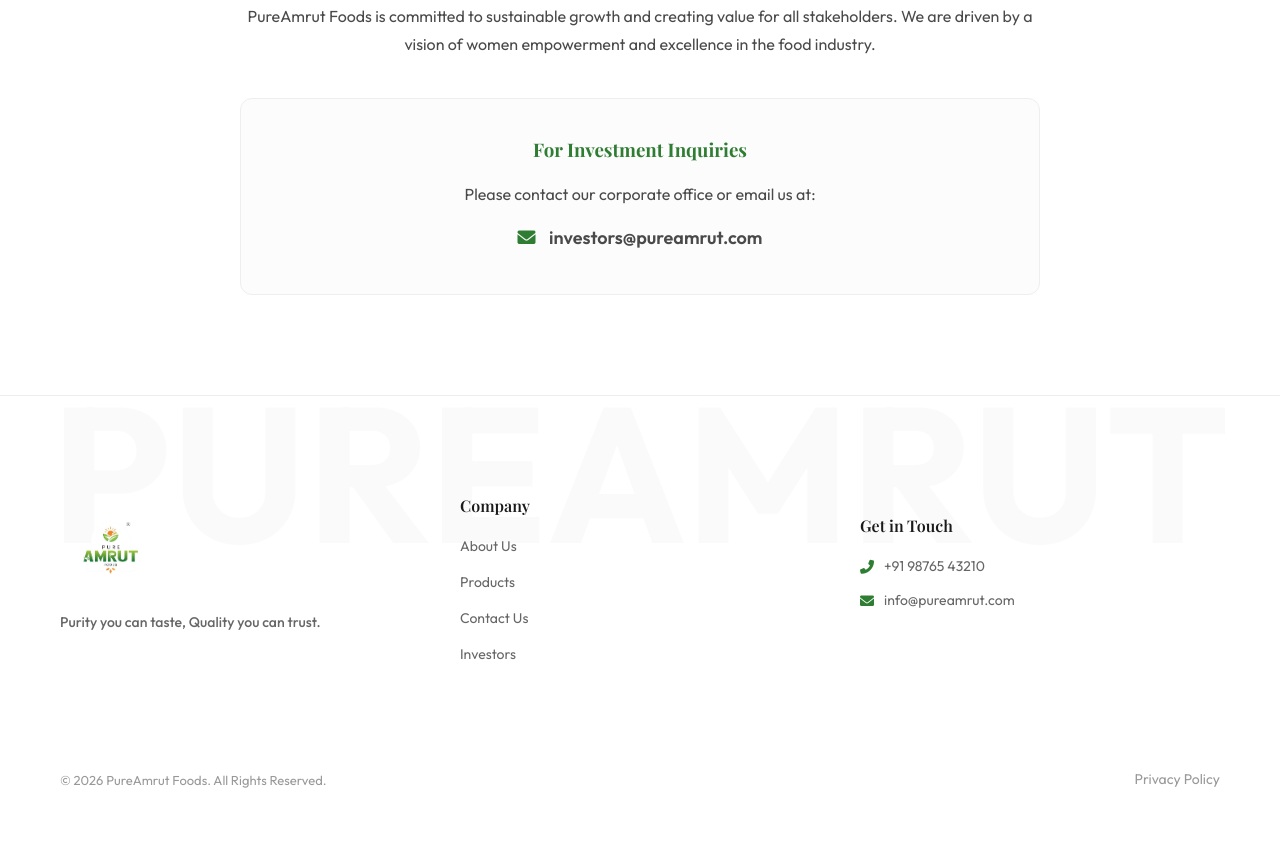
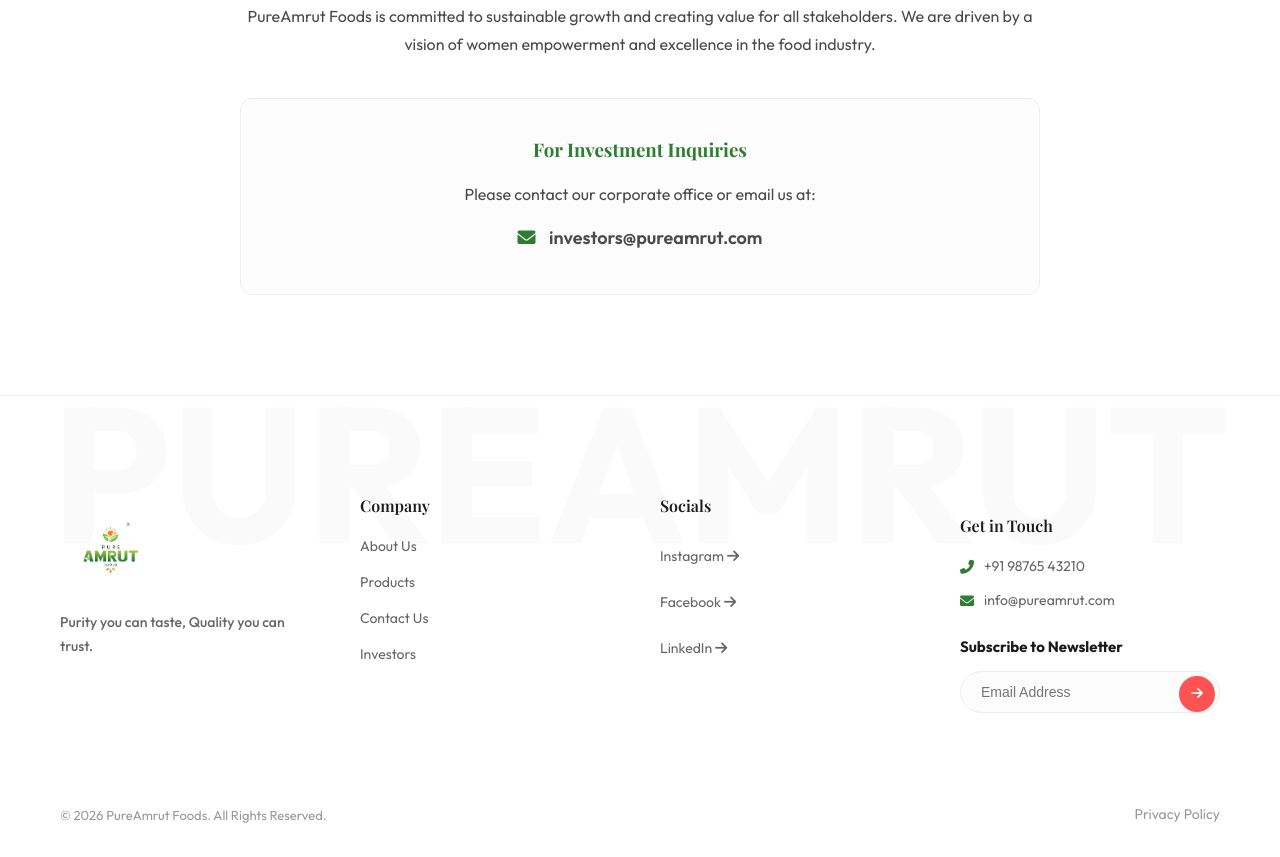
Before and after one commit to Harsh9934-debug/pure_amrut, a plain HTML site: page investors.html in a window 1280 px wide. Shown: the part 841-1698 px from the top of the page. Before the commit the page ends 1663 px from the top, so only its background shows below. Drawn offline with nearby package versions, Linux system fonts and the light colour scheme; a web font is replaced by a local one.

Commit message:
Updated the changes

```diff
--- a/investors.html
+++ b/investors.html
@@ -95,6 +95,12 @@
                         <a href="investors.html">Investors</a>
                     </div>
                 </div>
+                <div style="display: flex; flex-direction: column; gap: 10px;">
+                    <h3>Socials</h3>
+                    <a href="https://www.instagram.com/pureamrutfoods" target="_blank" class="pa-link-arrow">Instagram <i class="fas fa-arrow-right pa-link-arrow"></i></a>
+                    <a href="#" class="pa-link-arrow">Facebook <i class="fas fa-arrow-right pa-link-arrow"></i></a>
+                    <a href="#" class="pa-link-arrow">LinkedIn <i class="fas fa-arrow-right pa-link-arrow"></i></a>
+                </div>
                 <div style="margin-top: 20px;">
                     <h3>Get in Touch</h3>
                     <p
@@ -105,6 +111,13 @@
                         style="margin-bottom:10px; font-size:14px; color:#666; display: flex; align-items: center; gap: 10px;">
                         <i class="fas fa-envelope" style="color:var(--primary);"></i> info@pureamrut.com
                     </p>
+                    <div style="margin-top: 25px;">
+                        <h4 style="margin-bottom: 15px; font-size: 15px; font-family: 'Outfit', sans-serif;">Subscribe to Newsletter</h4>
+                        <div style="position: relative; max-width: 300px;">
+                            <input type="email" class="pa-newsletter-input" placeholder="Email Address">
+                            <button type="button" class="pa-newsletter-btn"><i class="fas fa-arrow-right"></i></button>
+                        </div>
+                    </div>
                 </div>
             </div>
             <div class="pa-footer-bottom">
```
